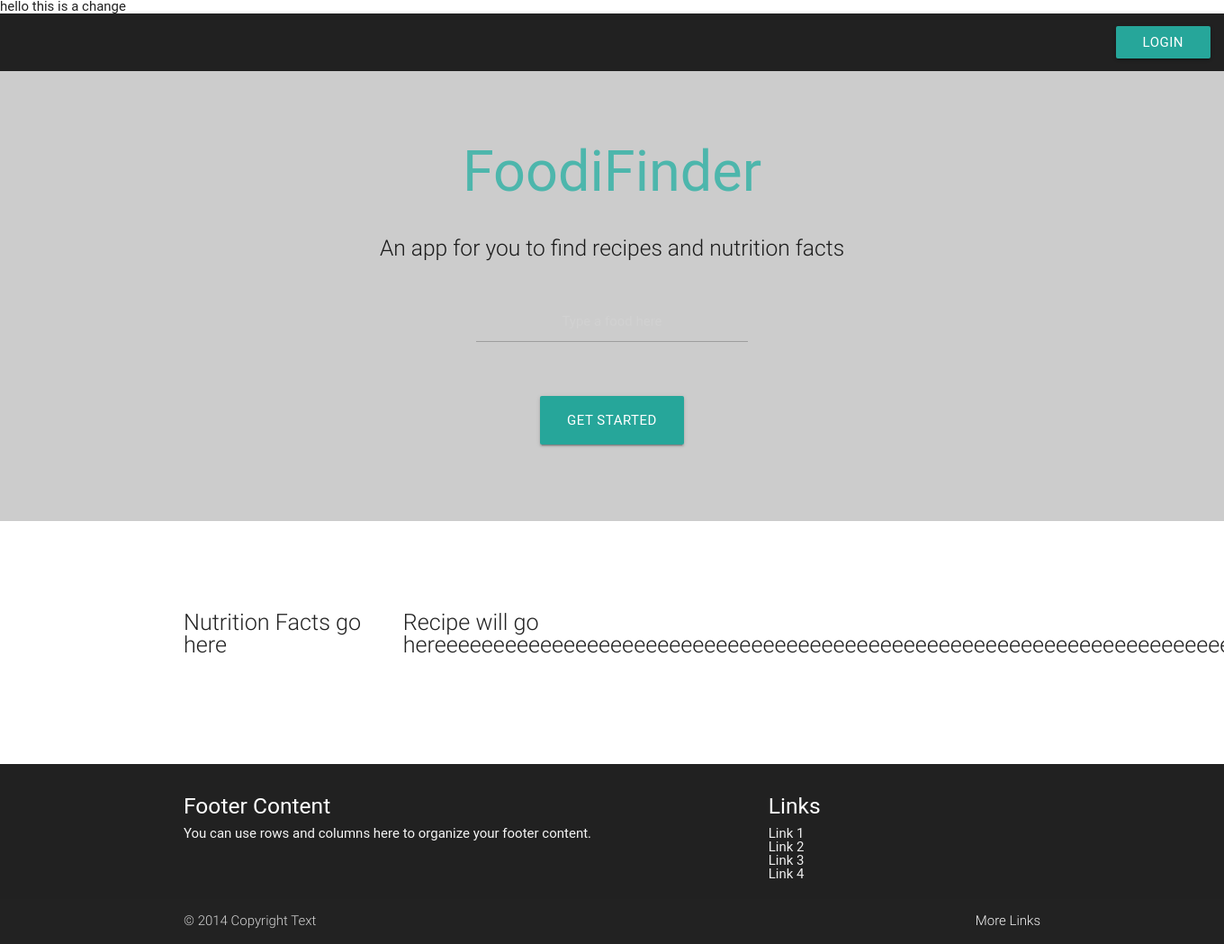
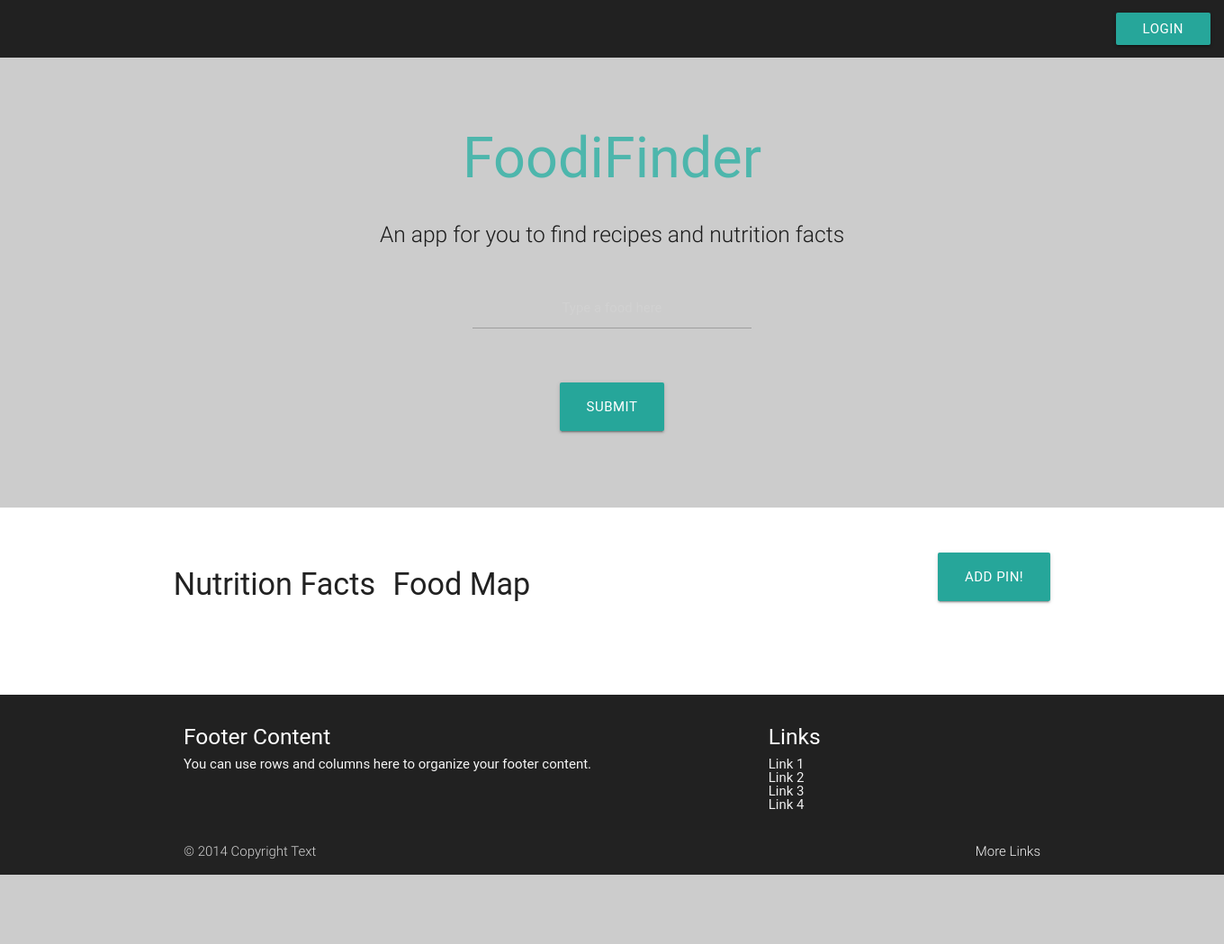
Before and after one commit to CMcKinley/foodifinder, a PHP site: page / in a window 1360 px wide. Shown: the whole page at 90% size. After the commit the page ends 972 px from the top, so only its background shows below. Run offline with PHP 8.4, Linux system fonts and the light colour scheme; some libraries are stand-ins or nearby versions; some web fonts are replaced.

Commit message:
updated login button and map div

```diff
--- a/assets/css/style.css
+++ b/assets/css/style.css
@@ -12,11 +12,19 @@
 	background-color: #cccccc;
 }
 
-.recipefacts {
-	padding-top: 100px;
-	padding-bottom: 100px;
+.foodfacts {
+	padding-top: 50px;
+	padding-bottom: 50px;
 }
 
+.facts {
+  background-color: #cccccc;
+
+}
+
+.map {
+  background-color: #cccccc;
+}
 
 
 /* John's Nutrition Table and Associated CSS */
--- a/index.html
+++ b/index.html
@@ -14,14 +14,14 @@
 </head>
 
 <body>
-<p> hello this is a change </p>
+
 
 
 <!--Begin nav-->
  <nav class="grey darken-4">
     <div class="nav-wrapper">
-      <ul class="right hide-on-med-and-down">
-        <li><a class="waves-effect waves-light btn">Login</a></li>
+      <ul class="right">
+        <li id="auth"><a class="waves-effect waves-light btn">Login</a></li>
       </ul>
     </div>
   </nav>
@@ -37,27 +37,34 @@
     <div class="section no-pad-bot">
       <div class="container">
         <br><br>
+
         <!--Main text-->
         <h1 class="header center teal-text text-lighten-2">FoodiFinder</h1>
         <div class="row center">
           <h5 class="header col s12 light">An app for you to find recipes and nutrition facts</h5>
         </div>
-        <!--main button-->
+
+    <!--form with main button and input field-->
+    <form class="col s12">
         	<div class="row center">
-    		<form class="col s12">
     			<div class="row">
+    				<!--Input field-->
         			<div class="input-field col s4 offset-s4">
           				<input id="user_food" type="text" class="validate center" placeholder="Type a food here">
         			</div>
       			</div>
-    		</form>
   			</div>
         	<div class="row center">
-          <a href="http://materializecss.com/getting-started.html" id="download-button" class="btn-large waves-effect waves-light teal lighten-1">Get Started</a>
+        		<!--Submit Button-->
+          		<input type="submit" value="Submit" class="btn-large waves-effect waves-light teal lighten-1"></input>
         	</div>
         <br><br>
+
      </div>
     </div>
+    </form>
+
+
     <!--background image-->
     <div class="parallax"><img src="assets/images/food.jpg" alt="Unsplashed background img 1"></div>
   </div>
@@ -65,13 +72,30 @@
 
 
 
-<!--Nutrition Facts and Recipe divs-->
-<div class="container recipefacts">
+<!--Nutrition Facts and Map divs-->
+<div class="container foodfacts">
     <div class="row">
-   	<!--recipe div-->
-      <div id="recipe" class="col s9 push-s3"><span class="flow-text">Recipe will go hereeeeeeeeeeeeeeeeeeeeeeeeeeeeeeeeeeeeeeeeeeeeeeeeeeeeeeeeeeeeeeeeeeee</span></div>
-	<!--Nutrition Facts div-->
-      <div id="facts" class="col s3 pull-s9"><span class="flow-text">Nutrition Facts go here</span></div>
+
+    	<!--facts column-->
+      	<div class="col s3">
+      		<div class="row">
+      			<h4>Nutrition Facts</h4>
+      		</div>
+      		<!--empty facts div-->
+      		<div id="facts" class="facts"></div>
+      	</div>
+
+      	<!--map column-->
+     	<div class="col s9">
+     		<div class="row">
+     			<h4 class="left">Food Map </h4>
+     			<!--mark button-->
+     			<button type="submit" id="mark" class="right btn-large waves-effect waves-light teal lighten-1">Add Pin!</button>
+     		</div>
+     			<!--empty map div-->
+      			<div id="map" class="map"></div>
+     	</div>
+
     </div>
 </div>
 
```
Also changed, not shown: assets/css/Capture.PNG (added). Lines whose indentation alone changed are shown as unchanged.
